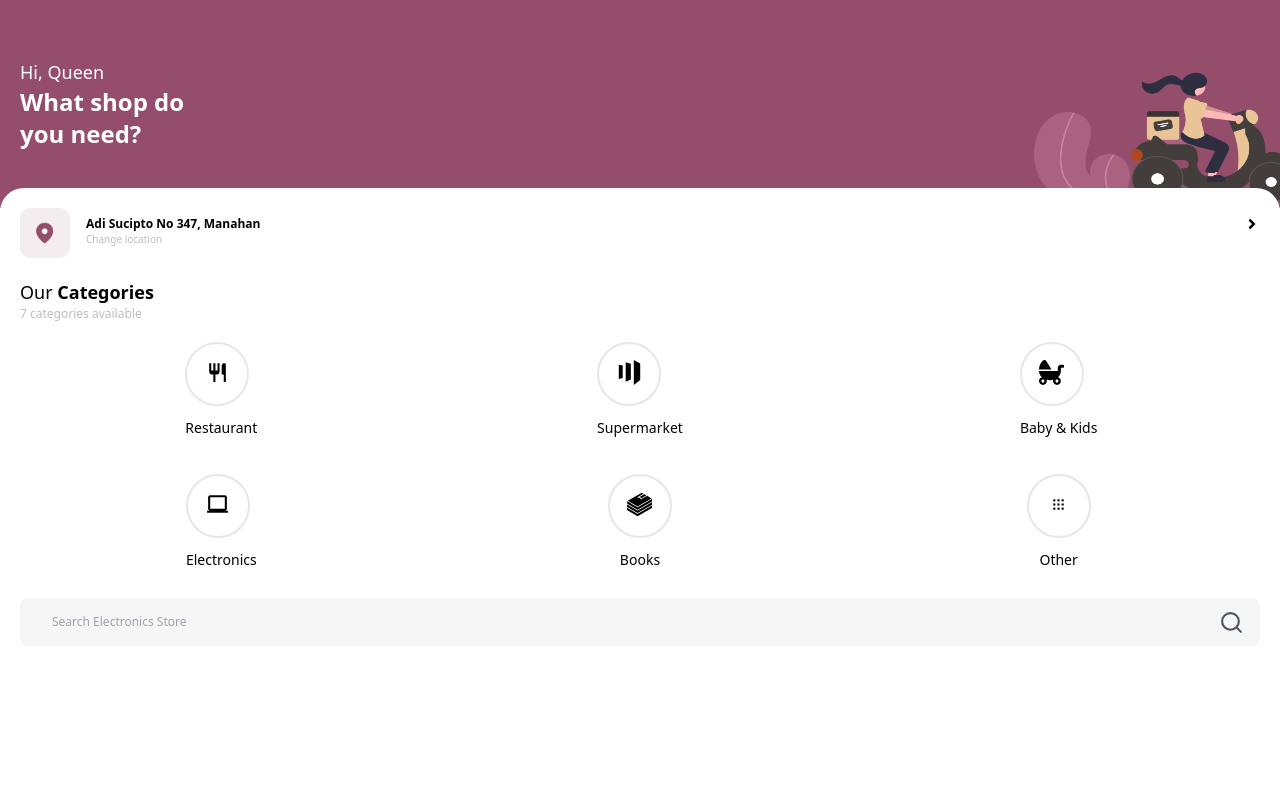
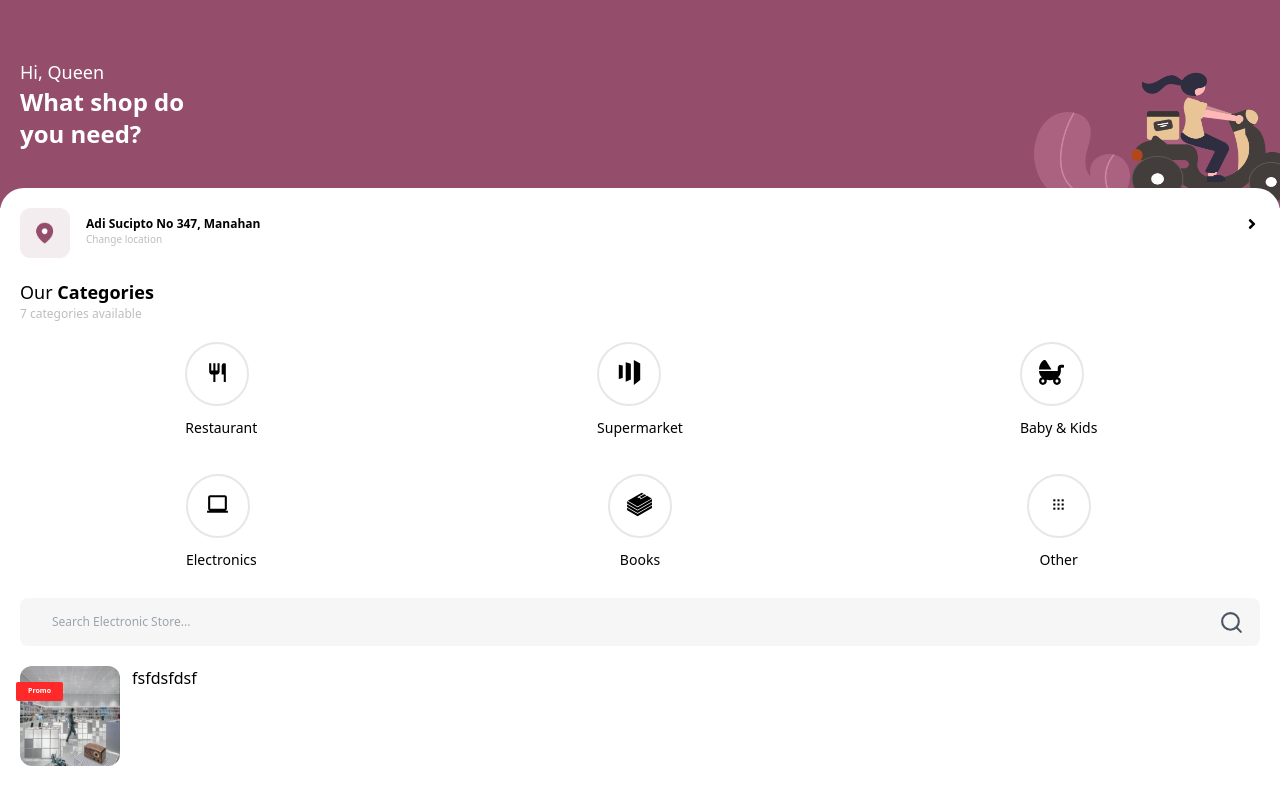
Before and after one commit to sgitwhyd/tailwind-shopcut, a Next.js app: page / in a window 1280 px wide. Built offline with nearby package versions, Linux system fonts and the light colour scheme.

Commit message:
add places section

```diff
--- /dev/null
+++ b/pages/components/Places.js
@@ -0,0 +1,27 @@
+import React from "react";
+import Image from "next/image";
+import place1 from "../../public/images/place-1.png";
+
+const Places = () => {
+  return (
+    <div className="relative flex gap-3">
+      <div className="relative">
+        <div className="absolute -left-1 top-4 z-10 rounded-sm bg-orange py-1 px-3 text-tinyXs font-bold text-white">
+          Promo
+        </div>
+        <Image
+          src={place1}
+          alt="places"
+          width={100}
+          height={100}
+          className="absolute rounded-xl"
+        />
+      </div>
+      <div className="info_place_parent flex flex-col">
+        <div className="">fsfdsfdsf</div>
+      </div>
+    </div>
+  );
+};
+
+export default Places;
--- /dev/null
+++ b/pages/components/SearchInput.js
@@ -0,0 +1,30 @@
+import React from "react";
+import { FiSearch } from "react-icons/fi";
+
+const SearchInput = ({ Placeholder }) => {
+  return (
+    <>
+      <div className="search">
+        <div className="relative text-gray-600 focus-within:text-gray-400">
+          <input
+            type="search"
+            name="q"
+            className="relative w-full rounded-lg  bg-gray-input py-4  pl-8 text-xs text-gray-primary focus:text-gray-900 focus:outline-none"
+            placeholder={Placeholder}
+            autoComplete="off"
+          />
+          <span className="absolute inset-y-0  right-3 flex items-center pl-2 focus:bg-gray-input">
+            <button
+              type="submit"
+              className="focus:shadow-outline p-1 focus:outline-none"
+            >
+              <FiSearch size={25} />
+            </button>
+          </span>
+        </div>
+      </div>
+    </>
+  );
+};
+
+export default SearchInput;
--- a/pages/components/categoryWrapper.js
+++ b/pages/components/categoryWrapper.js
@@ -12,9 +12,9 @@ function CategoryWrapper({ categoryName, children }) {
     <>
       <div className="mx-auto mt-5 flex flex-col" onClick={() => clicked()}>
         <div className="relative flex h-16 w-16 content-center justify-center rounded-full border-2 p-2">
-          {/* <div className='rounded-full w-5 h-5 flex justify-center content-center bg-primary-color absolute top-0 z-10 -right-1'>
-						<FaCheck size={13} className='pt-1' />
-					</div> */}
+          {/* <div className="absolute top-0 -right-1 z-10 flex h-5 w-5 content-center justify-center rounded-full bg-primary-color">
+            <FaCheck size={13} className="pt-1" />
+          </div> */}
           <div className="p-2">{children}</div>
         </div>
         <div className="mt-3 text-center text-sm font-normal ">
--- a/pages/index.js
+++ b/pages/index.js
@@ -3,10 +3,11 @@ import Hero from "../public/images/home-hero.png";
 import { FaAngleRight, FaBabyCarriage } from "react-icons/fa";
 import MapsIcon from "../public/images/maps-icon.png";
 import CategoryWrapper from "./components/categoryWrapper";
+import Places from "./components/Places";
+import SearchInput from "./components/SearchInput";
 import { BiRestaurant, BiLaptop } from "react-icons/bi";
 import { SiMarketo, SiBookstack } from "react-icons/si";
 import { CgLayoutGridSmall } from "react-icons/cg";
-import { FiSearch } from "react-icons/fi";
 
 export default function Home() {
   return (
@@ -71,24 +72,9 @@ export default function Home() {
             </div>
           </section>
           <section id="main-content" className="mt-7">
-            <div className="search">
-              <div className="relative text-gray-600 focus-within:text-gray-400">
-                <input
-                  type="search"
-                  name="q"
-                  className="relative w-full rounded-lg  bg-gray-input py-4  pl-8 text-xs text-gray-primary focus:text-gray-900 focus:outline-none"
-                  placeholder="Search Electronics Store"
-                  autoComplete="off"
-                />
-                <span className="absolute inset-y-0  right-3 flex items-center pl-2 focus:bg-gray-input">
-                  <button
-                    type="submit"
-                    className="focus:shadow-outline p-1 focus:outline-none"
-                  >
-                    <FiSearch size={25} />
-                  </button>
-                </span>
-              </div>
+            <SearchInput Placeholder="Search Electronic Store..." />
+            <div className="mt-5">
+              <Places />
             </div>
           </section>
         </div>
--- a/tailwind.config.js
+++ b/tailwind.config.js
@@ -1,17 +1,19 @@
 module.exports = {
   content: [
-		'./pages/**/*.{js,ts,jsx,tsx}',
-		'./components/**/*.{js,ts,jsx,tsx}',
+    "./pages/**/*.{js,ts,jsx,tsx}",
+    "./components/**/*.{js,ts,jsx,tsx}",
   ],
   theme: {
     extend: {
       colors: {
-				'primary-color': '#944E6C',
-				'gray-primary': '#BDBDBD',
-				'gray-input': '#F6F6F6',
+        "primary-color": "#944E6C",
+        "gray-primary": "#BDBDBD",
+        "gray-input": "#F6F6F6",
+        orange: "#FF2929",
       },
       fontSize: {
-				tiny: '10px',
+        tinyXs: "7px",
+        tiny: "10px",
       },
     },
   },
```
Also changed, not shown: public/images/discount-icon.png (added), public/images/place-1.png (added). Lines whose indentation alone changed are shown as unchanged.
